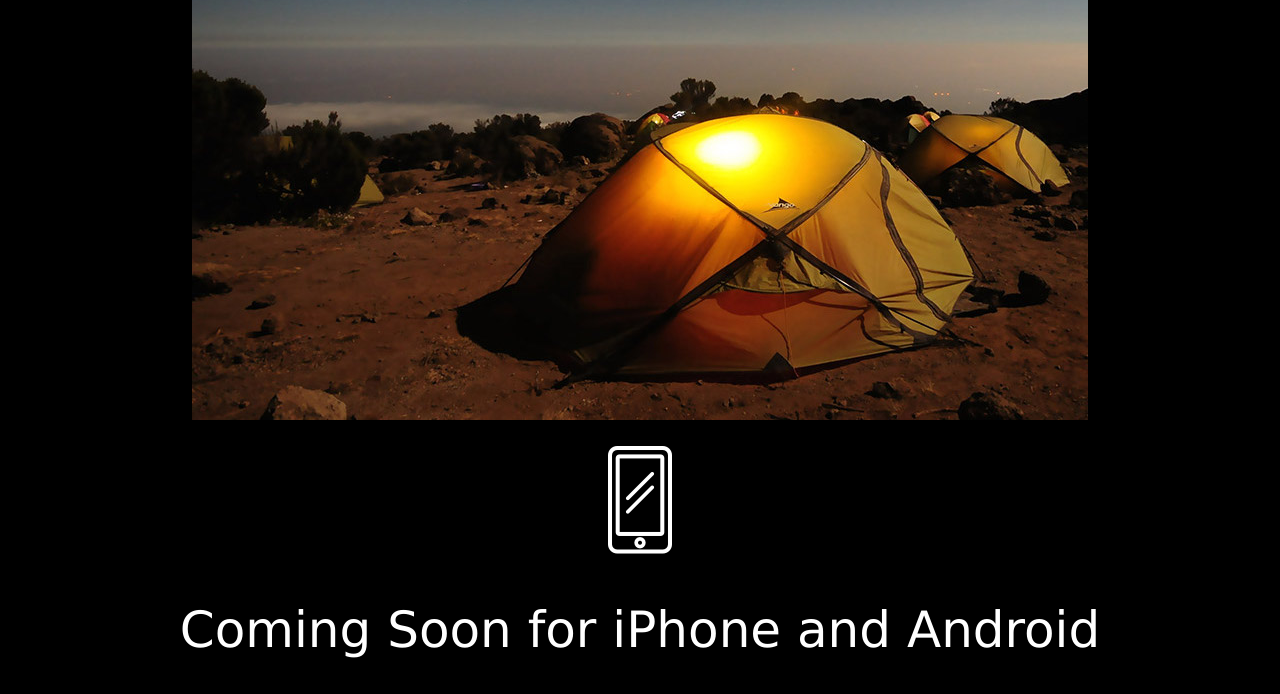
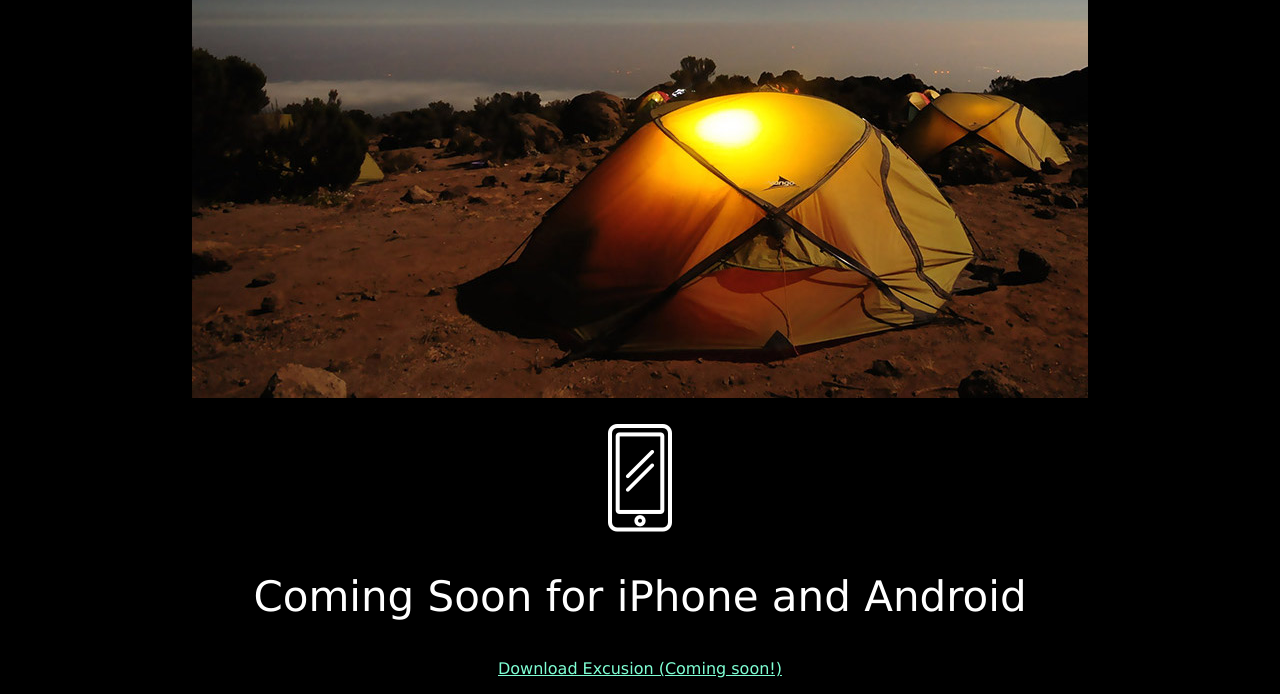
Before and after one commit to David7389/Excursion, a plain HTML site: page index.html in a window 1280 px wide. Shown: the part 617-1311 px from the top of the page. Drawn offline with Linux system fonts and the light colour scheme.

Commit message:
Fix and add CSS content

```diff
--- a/index.html
+++ b/index.html
@@ -2,12 +2,13 @@
 <html>
   <head>
     <meta charset="utf-8">
-    <title></title>
+    <title>Excursion</title>
     <link href="./resources/css/style.css" type="text/css" rel="stylesheet">
   </head>
   <body>
+    <!-- Main part -->
     <h1>Discover hidden places in the world around you</h1>
-    <p><a href="Download">Download Excusion (Coming soon!)</a></p>
+    <p><a href="download">Download Excusion (Coming soon!)</a></p>
     <video autoplay="" muted="" loop="">
       <source src="resources\videos\excursion.mp4" type="video/mp4">
     </video>
@@ -20,8 +21,9 @@
 
     <!-- Third part -->
     <h2>Coming Soon for iPhone and Android</h2>
-    <p><a class="l" href="Download">Download Excusion (Coming soon!)</a></p>
+    <p><a href="download">Download Excusion (Coming soon!)</a></p>
 
+    <!-- Footer -->
     <div>
       <p class="footer">© Excursion</p>
     </div>
--- a/resources/css/style.css
+++ b/resources/css/style.css
@@ -3,10 +3,17 @@ html {
   text-align: center;
 }
 
-h1, h2 {
+h1 {
   font-family: Verdana;
   font-weight: normal;
   font-size: 50px;
+  color: White;
+}
+
+h2 {
+  font-family: Verdana;
+  font-weight: 300;
+  font-size: 42px;
   color: White;
 }
 
```
